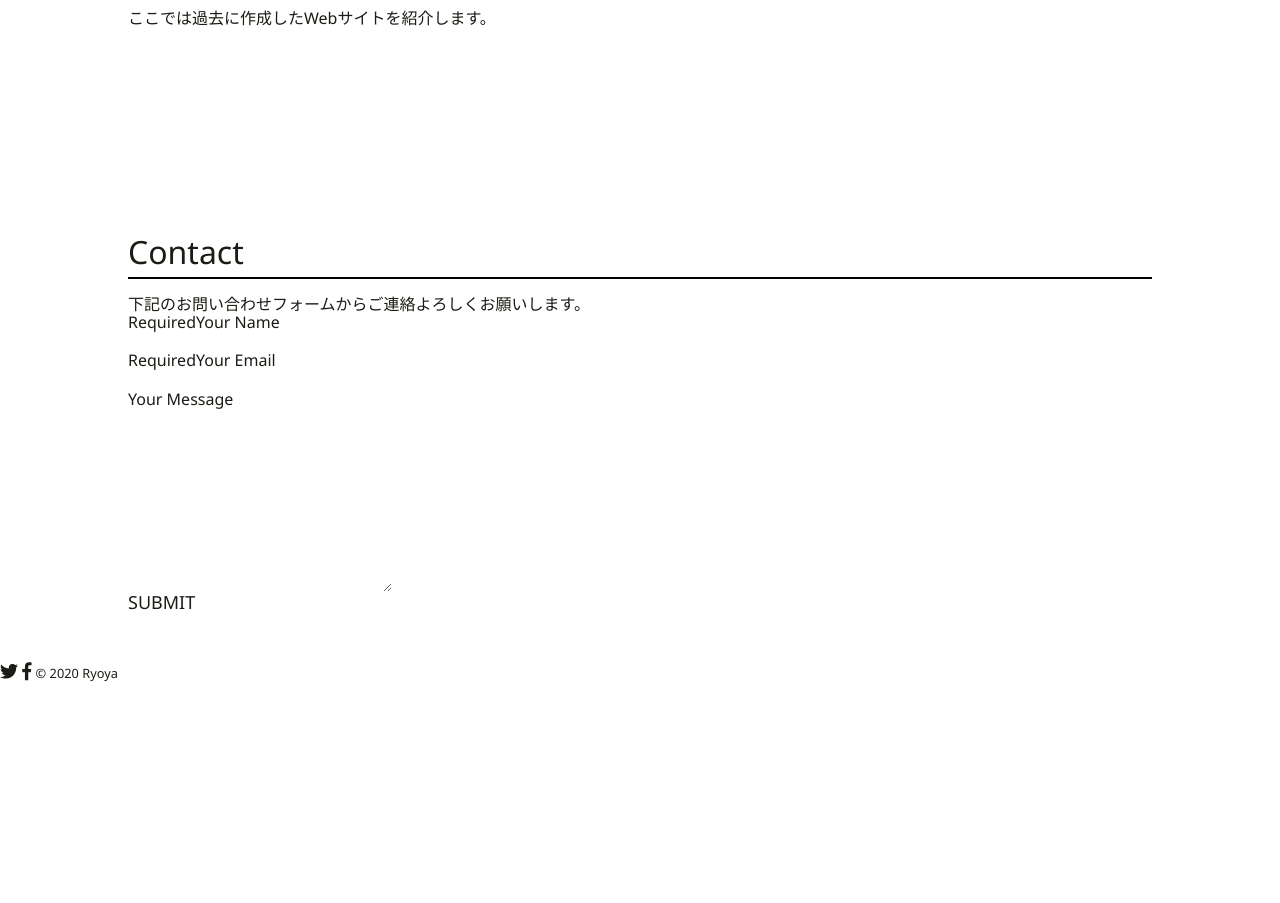
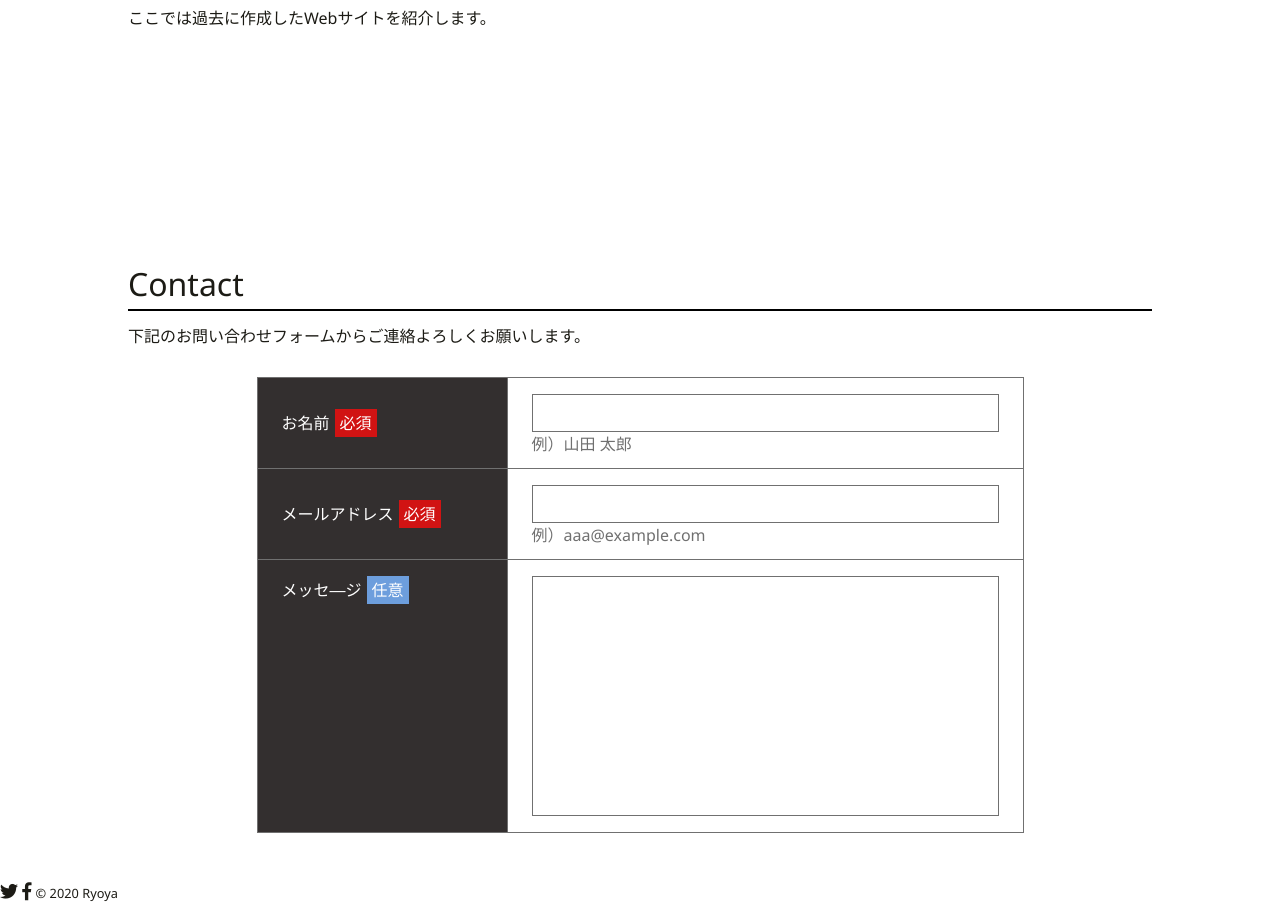
Before and after one commit to ryoya-murata/myportfolio, a PHP site: page / in a window 1280 px wide. Shown: the part 1635-2538 px from the top of the page. Before the commit the page ends 2316 px from the top, so only its background shows below. Run offline with PHP 8.4, Linux system fonts and the light colour scheme; some libraries are stand-ins or nearby versions.

Commit message:
contactセクションの記述が終了

```diff
--- a/css/style.css
+++ b/css/style.css
@@ -1,3 +1,4 @@
+@charset "UTF-8";
 html {
   font-size: 16px;
 }
@@ -42,6 +43,10 @@
 
 .button:hover {
   opacity: .7s;
+}
+
+.section__desc {
+  margin-bottom: 2em;
 }
 
 .header {
@@ -186,4 +191,99 @@
   height: 2px;
   background: #000;
 }
+
+.form__table-wrap {
+  max-width: 767px;
+  width: 100%;
+  margin: 0 auto;
+}
+
+.form__table {
+  width: 100%;
+  table-layout: fixed;
+  border: 1px solid #707070;
+  border-collapse: collapse;
+  background: #fff;
+}
+
+.form__label-wrap, .form__input-wrap, .form__textarea-wrap {
+  padding: 1em 1.5em;
+  border: 1px solid #707070;
+  vertical-align: middle;
+}
+
+.form__label-wrap {
+  background: #332f2f;
+  color: #fff;
+  width: 250px;
+  font-weight: normal;
+}
+
+.form__label-wrap--textarea {
+  vertical-align: top;
+}
+
+.form__label--input_required::after, .form__label--input_optional::after {
+  display: inline-block;
+  margin-left: 5px;
+  padding: 5px;
+}
+
+.form__label--input_required::after {
+  content: '必須';
+  background: #d11313;
+}
+
+.form__label--input_optional::after {
+  content: '任意';
+  background: #6d9edd;
+}
+
+.form__input-wrap, .form__textarea-wrap {
+  width: calc(100% - 250px);
+}
+
+.form__input {
+  width: 100%;
+  border: 1px solid #707070;
+  padding: .5em .5em;
+  -moz-appearance: none;
+  -webkit-appearance: none;
+  appearance: none;
+  background-color: transparent;
+  background-image: none;
+  border-radius: 0;
+  color: inherit;
+  font-family: inherit;
+  font-size: 1em;
+  -webkit-box-shadow: none;
+          box-shadow: none;
+  height: 38px;
+  display: block;
+  margin-bottom: 4px;
+}
+
+.form__textarea {
+  width: 100%;
+  height: 240px;
+  border: 1px solid #707070;
+  resize: none;
+  padding: .5em .5em;
+  -moz-appearance: none;
+  -webkit-appearance: none;
+  appearance: none;
+  background-color: transparent;
+  background-image: none;
+  border-radius: 0;
+  color: inherit;
+  font-family: inherit;
+  font-size: 1em;
+  vertical-align: bottom;
+  line-height: 1.5;
+}
+
+.form__example {
+  color: #707070;
+  line-height: 1;
+}
 /*# sourceMappingURL=style.css.map */
--- a/css/style.scss
+++ b/css/style.scss
@@ -71,6 +71,10 @@
     &:hover{
         opacity: .7s;
     }
+}
+
+.section__desc{
+    margin-bottom: 2em;
 }
 
 // =======================
@@ -222,3 +226,105 @@
         background: #000;
     }
 }
+
+// =======================
+//  contact
+// =======================
+
+.form__table-wrap{
+    max-width: 767px;
+    width: 100%;
+    margin: 0 auto;
+}
+
+.form__table{
+    width: 100%;
+    table-layout: fixed;
+    border: 1px solid #707070;
+    border-collapse: collapse;
+    background: #fff;
+}
+
+.form__label-wrap,.form__input-wrap,.form__textarea-wrap{
+    padding: 1em 1.5em;
+    border: 1px solid #707070;
+    vertical-align: middle;
+}
+
+.form__label-wrap{
+    background: rgb(51, 47, 47);
+    color: #fff;
+    width: 250px;
+    font-weight: normal;
+}
+
+.form__label-wrap--textarea{
+    vertical-align: top;
+}
+
+.form__label--input_required::after,.form__label--input_optional::after{
+    display: inline-block;
+    margin-left: 5px;
+    padding: 5px;
+}
+
+
+.form__label--input_required::after{
+    content: '必須';
+    background: rgb(209, 19, 19);
+}
+
+.form__label--input_optional::after{
+    content: '任意';
+    background: #6d9edd;
+}
+
+.form__input-wrap,.form__textarea-wrap{
+    width: calc(100% - 250px);
+}
+
+
+
+.form__input {
+	width: 100%;
+	border: 1px solid #707070;
+	padding: .5em .5em;
+	-moz-appearance: none;
+	-webkit-appearance: none;
+	appearance: none;
+	background-color: transparent;
+	background-image: none;
+	border-radius: 0;
+	color: inherit;
+	font-family: inherit;
+	font-size: 1em;
+	box-shadow: none;
+    height: 38px;
+    display: block;
+    margin-bottom: 4px;
+}
+
+
+.form__textarea {
+	width: 100%;
+	height: 240px;
+	border: 1px solid #707070;
+	resize: none;
+	padding: .5em .5em;
+	-moz-appearance: none;
+	-webkit-appearance: none;
+	appearance: none;
+	background-color: transparent;
+	background-image: none;
+	border-radius: 0;
+	color: inherit;
+	font-family: inherit;
+	font-size: 1em;
+	vertical-align: bottom;
+    line-height: 1.5;
+}
+
+.form__example{
+    color: #707070;
+    line-height: 1;
+}
--- a/index.html
+++ b/index.html
@@ -160,34 +160,31 @@
         <div class="section__inner contact__inner">
             <div class="section__title">Contact</div><!-- /.section__title -->
             <div class="section__desc">下記のお問い合わせフォームからご連絡よろしくお願いします。</div><!-- /.section__desc -->
-            <div class="form">
-                <div class="form__item">
-                  <p class="form__label-wrap">
-                    <span class="form__label">Required</span>Your Name
-                  </p>
-                  <div class="form__input-wrap">
-                      <input type="text" class="form_input">
-                      <p class="form__exam"></p><!-- /.form__exam -->
-                  </div><!-- /.form__input-wrap -->
+            <form action="" class="form">
+                <div class="form__table-wrap">
+                    <table class="form__table">
+                        <tr class="form__item">
+                            <th class="form__label-wrap"><span class="form__label form__label--input_required">お名前</span><!-- /.form__label --></th><!-- /.form__label-wrap -->
+                            <td class="form__input-wrap">
+                                <input type="text" class="form__input" required>
+                                <p class="form__example">例）山田 太郎</p><!-- /.form__example -->
+                            </td><!-- /.form__input-wrap -->
+                        </tr><!-- /.form__item -->
+                        <tr class="form__item">
+                            <th class="form__label-wrap"><span class="form__label form__label--input_required">メールアドレス</span><!-- /.form__label --></th><!-- /.form__label-wrap -->
+                            <td class="form__input-wrap">
+                                <input type="email" class="form__input" required>
+                                <p class="form__example">例）aaa@example.com</p><!-- /.form__example -->
+                            </td><!-- /.form__input-wrap -->
+                        </tr><!-- /.form__item -->
+                        <tr class="form__item">
+                            <th class="form__label-wrap form__label-wrap--textarea"><span class="form__label form__label--input_optional">メッセ―ジ</span><!-- /.form__label --></th><!-- /.form__label-wrap -->
+                            <td class="form__textarea-wrap"><textarea name="" id=""  class="form__textarea"></textarea><!-- /.form__textarea --><!-- /.form__textarea-wrap -->
+                        </tr><!-- /.form__item -->
+                    </table>
                 </div>
-                <div class="form__item">
-                    <p class="form__label-wrap">
-                      <span class="form__label">Required</span>Your Email
-                    </p>
-                    <div class="form__input-wrap">
-                        <input type="text" class="form_input">
-                        <p class="form__exam"></p><!-- /.form__exam -->
-                    </div><!-- /.form__input-wrap -->
-                  </div>
-                  <div class="form__item">
-                    <p class="form__label-wrap">Your Message</p>
-                    <div class="form__textarea-wrap">
-                        <textarea name="" id="" cols="30" rows="10" class="form__textarea"></textarea><!-- /#.form__textarea -->
-                    </div><!-- /.form__input-wrap -->
-                  </div>
-                  <a href="" class="button button--bg-color_red button--shape_square">SUBMIT</a><!-- /.button button--bg-color_red button--shape_square -->
-            </div>
 
+            </form><!-- /.form -->
         </div><!-- /.section__inner contact__inner -->
     </section><!-- /.section contact -->
 
```
Also changed, not shown: 1 other file.
